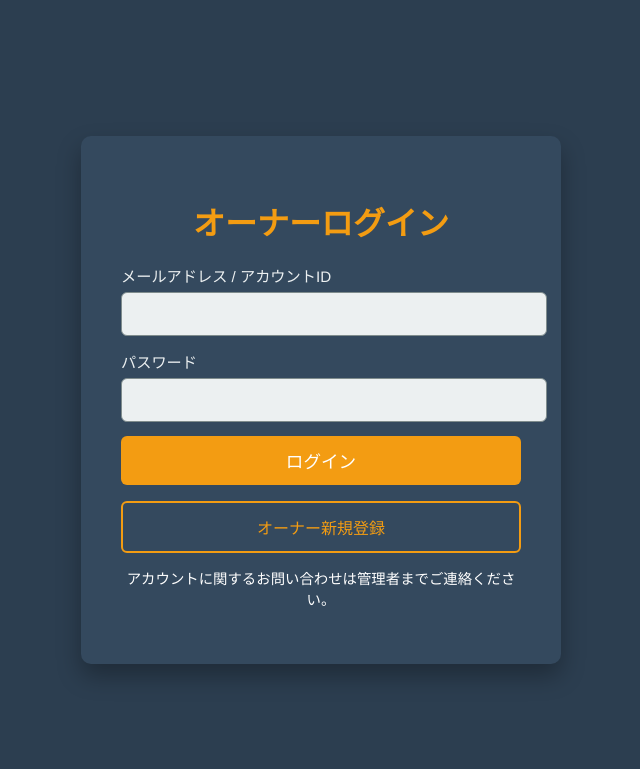
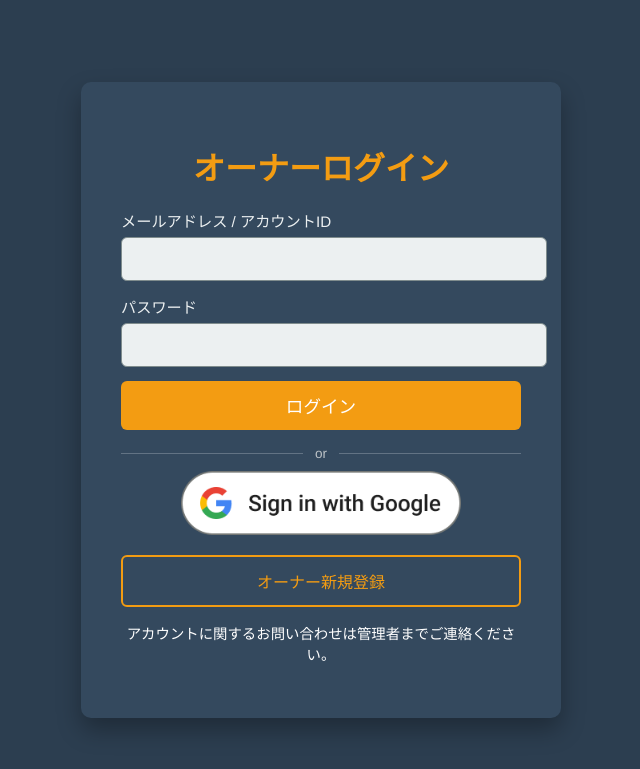
Before and after one commit to Tjungami/CiquestWebApp, a Django app: page /login/ in a window 1280 px wide. Shown: the top 769 px of the page, without its empty margins (319-959 px from the left). Run offline with Django 5.2, Linux system fonts and the light colour scheme; some libraries are stand-ins or nearby versions.

Commit message:
Restore Google login on owner login

```diff
--- a/templates/common/login.html
+++ b/templates/common/login.html
@@ -31,6 +31,14 @@
       <input type="password" name="password" id="password" autocomplete="current-password" required>
       <button type="submit">ログイン</button>
     </form>
+    <div class="oauth-divider"><span>or</span></div>
+    <a class="google-login" href="{% url 'google_owner_login' %}">
+      <img
+        src="{% static 'img/common/web_light_rd_SI@2x.png' %}"
+        alt="Googleでログイン"
+        class="google-btn"
+      >
+    </a>
     <div class="signup-button-wrapper">
       <a href="{% url 'signup' %}" class="signup-button">オーナー新規登録</a>
     </div>
```
